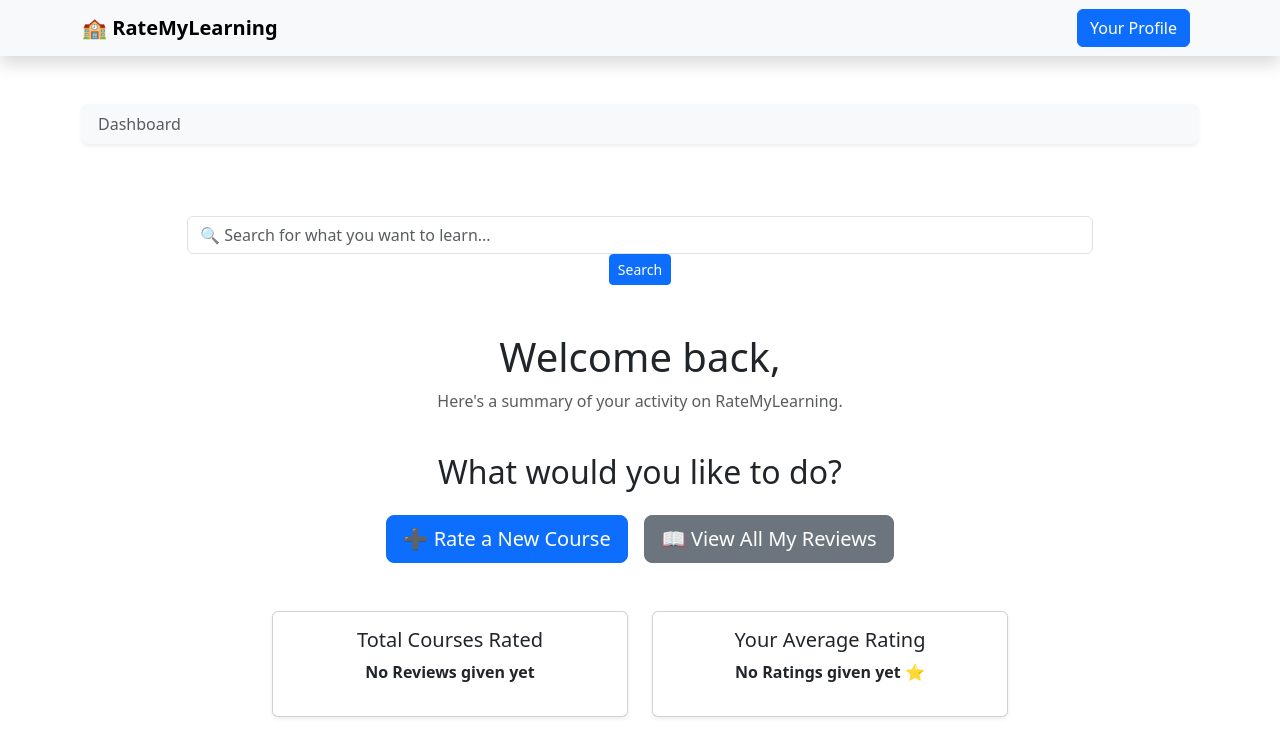
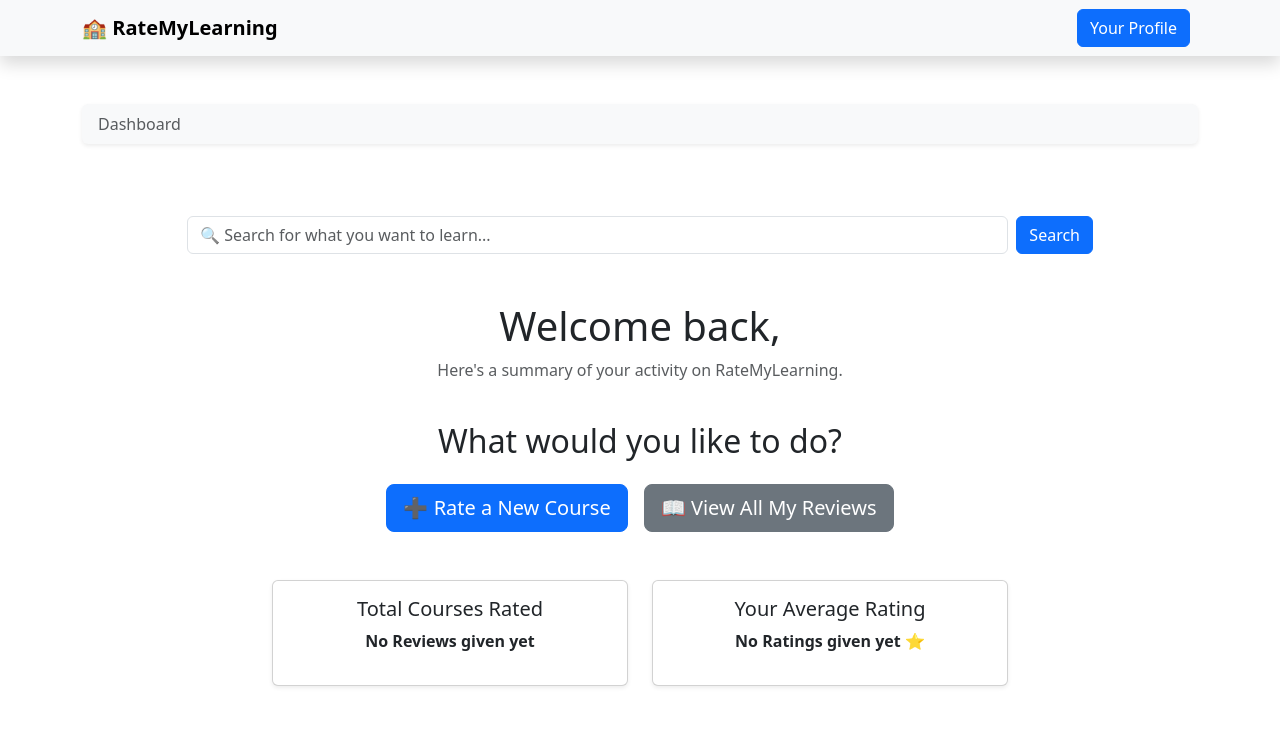
Before and after one commit to shardulkulk297/RateMyLearning.com, a React (Vite) app: page /reviewer in a window 1280 px wide. Shown: the top 756 px of the page. Built offline with nearby package versions, Linux system fonts and the light colour scheme; no server answers; sample sign-in values are in the browser's storage.

Commit message:
Updated the search Component

```diff
--- a/src/components/Reviewer/Search.jsx
+++ b/src/components/Reviewer/Search.jsx
@@ -5,14 +5,18 @@ const Search = () => {
         <div className="container py-5">
             <div className="row justify-content-center">
                 <div className="col-md-10">
-                    <div className="search-container">
-                        <input type="text" className="form-control search-input" placeholder="🔍 Search for what you want to learn..."/>
-                        <button className='btn btn-primary btn-sm'>Search</button>
-
+                    <div className="d-flex">
+                        <input
+                            type="text"
+                            className="form-control me-2"
+                            placeholder="🔍 Search for what you want to learn..."
+                        />
+                        <button className="btn btn-primary">Search</button>
                     </div>
                 </div>
             </div>
         </div>
+
     )
 }
 
```
